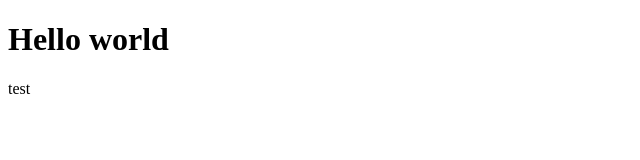
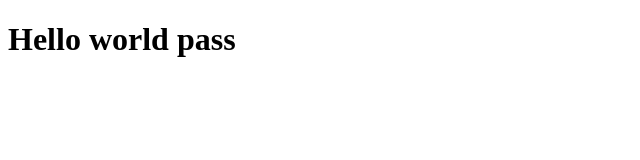
Before and after one commit to Naledi-Dikgale/repo1, a plain HTML site: page index.html in a window 1280 px wide. Shown: the whole page, without its empty margins (0-640 px from the left). Drawn offline with Linux system fonts and the light colour scheme.

Commit message:
Update solution

```diff
--- a/index.html
+++ b/index.html
@@ -8,9 +8,7 @@
     <link rel="stylesheet" href="styles.css">
 </head>
 <body>
-    <h1>Hello world</h1>
-    <p>test</p>
-
+    <h1>Hello world pass</h1>
 
 
   <script src="index.js"></script>
```
